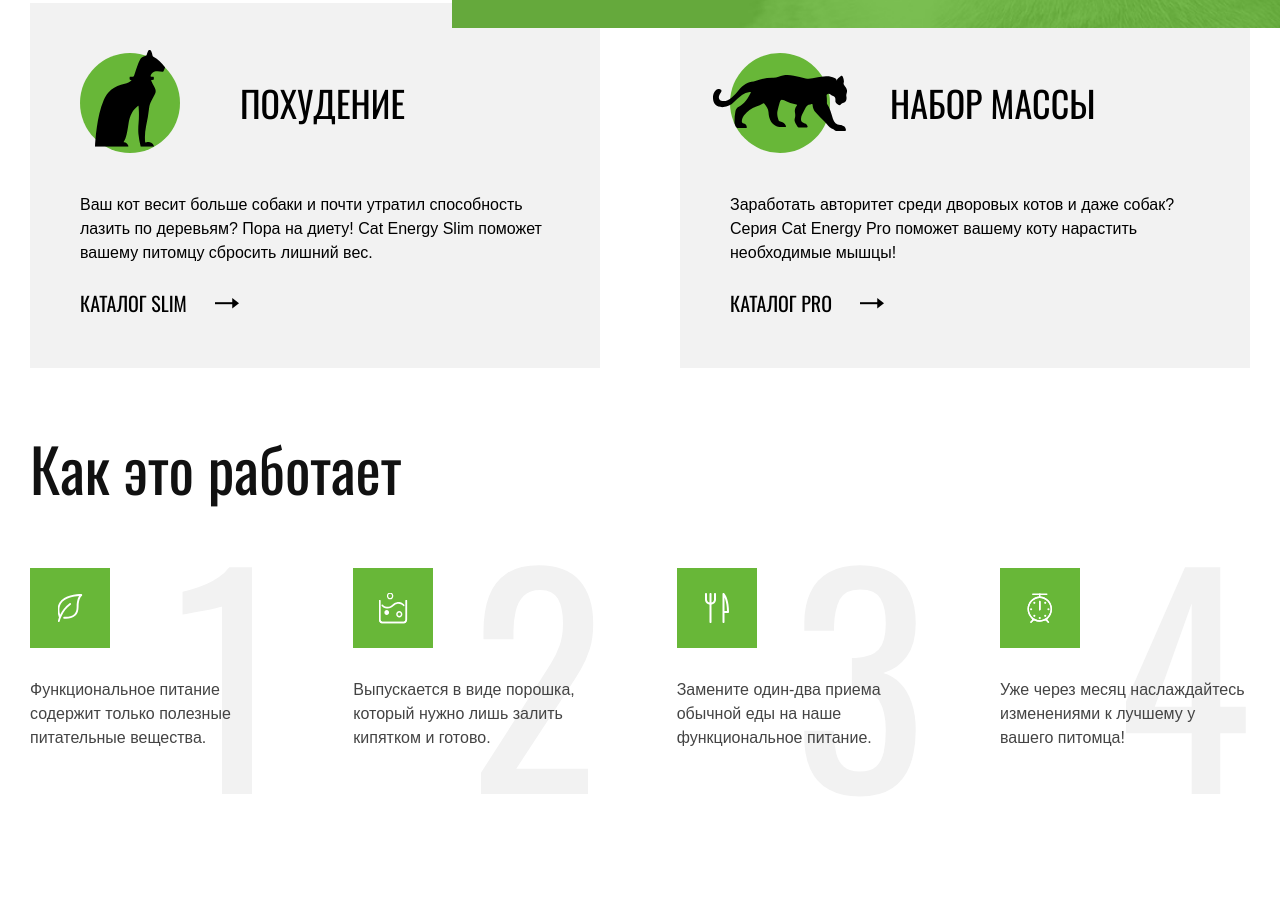
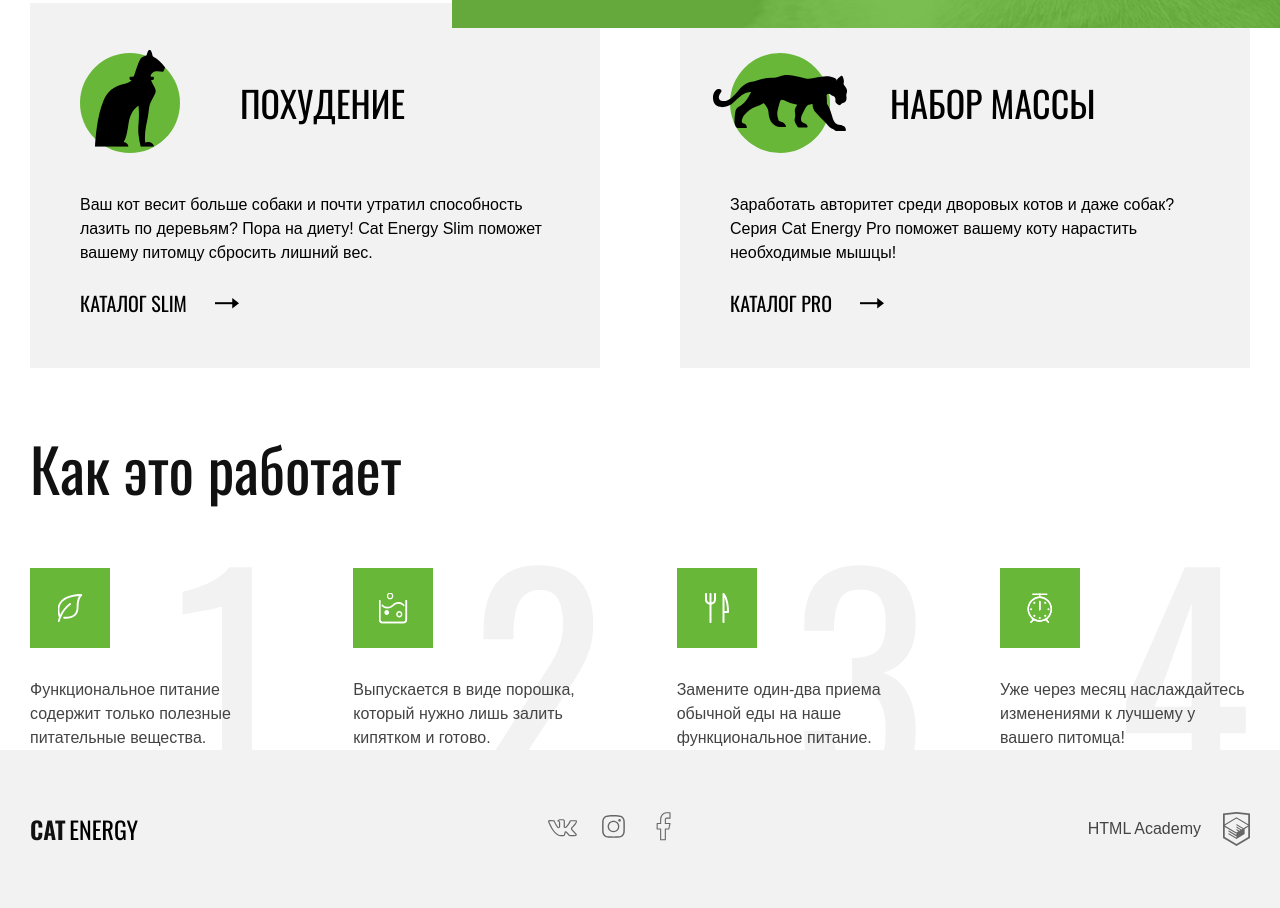
Before and after one commit to mariyka26/cat-energy-test, a website: page index.html in a window 1280 px wide. Shown: the part 772-1680 px from the top of the page. Before the commit the page ends 1580 px from the top, so only its background shows below. Drawn offline with Linux system fonts and the light colour scheme.

Commit message:
feat: add footer

```diff
--- a/index.html
+++ b/index.html
@@ -174,5 +174,67 @@
         </div>
       </section>
     </main>
+
+    <footer class="footer">
+      <div class="container footer__inner">
+        <div class="footer__logo__text">
+          <span class="logo__text-part logo__text-part--cat">Cat</span>
+          <span class="logo__text-part logo__text-part--energy">Energy</span>
+        </div>
+
+        <ul class="footer__social-list">
+          <li class="footer__social-item">
+            <a
+              class="footer__social-link footer__social-link--vk"
+              href="#"
+              aria-label="ВКонтакте"
+            >
+              <img
+                src="./assets/img/icon_vkontakte.svg"
+                alt="ВКонтакте"
+                class="footer__social-icon"
+              />
+            </a>
+          </li>
+          <li class="footer__social-item">
+            <a
+              class="footer__social-link footer__social-link--instagram"
+              href="#"
+              aria-label="Instagram"
+            >
+              <img
+                src="./assets/img/icon_instagram.svg"
+                alt="Instagram"
+                class="footer__social-icon"
+              />
+            </a>
+          </li>
+          <li class="footer__social-item">
+            <a
+              class="footer__social-link footer__social-link--facebook"
+              href="#"
+              aria-label="Facebook"
+            >
+              <img
+                src="./assets/img/icon_facebook.svg"
+                alt="Facebook"
+                class="footer__social-icon"
+              />
+            </a>
+          </li>
+        </ul>
+
+        <div class="footer__academy">
+          <a class="footer__academy-link" href="#">
+            <span class="footer__academy-text">HTML Academy</span>
+            <img
+              src="./assets/img/logo-html-academy.svg"
+              alt="HTML Academy"
+              class="footer__academy-logo"
+            />
+          </a>
+        </div>
+      </div>
+    </footer>
   </body>
 </html>
--- /dev/null
+++ b/src/scss/components/_footer.scss
@@ -0,0 +1,99 @@
+@use "../variables" as *;
+@use "../_mixin" as *;
+
+.footer {
+  background-color: $color-bg-gray;
+  &__inner {
+    @include container;
+    @include flex-center(row, space-between, center);
+    max-width: 1250px;
+    padding: 60px 0;
+
+    @include respond-to(mobile) {
+      @include flex-center(column, flex-start, center);
+      padding: 40px 20px 22px;
+    }
+  }
+
+  &__social-list {
+    @include flex-center(row, space-between, center);
+    width: 129px;
+    fill: $color-primary;
+    margin: 0 15px;
+
+    :hover {
+      filter: brightness(50%) contrast(80%);
+    }
+
+    @include respond-to(tablet) {
+      margin: 0 30px;
+    }
+
+    @include respond-to(mobile) {
+      padding-bottom: 20px;
+    }
+  }
+
+  &__logo__text {
+    margin: 0 15px;
+
+    @include respond-to(tablet) {
+      margin: 0 30px;
+    }
+    @include respond-to(mobile) {
+      padding-bottom: 32px;
+      border-bottom: 1px solid $color-border-gray;
+      margin: 0 0 20px;
+      width: 100%;
+      text-align: center;
+    }
+  }
+
+  .logo__text-part {
+    font-size: 24px;
+    text-transform: uppercase;
+
+    &--cat {
+      color: $color-text-accent;
+      font-weight: 600;
+    }
+  }
+
+  &__academy-link {
+    font-size: $font-size-base;
+    font-family: Arial, sans-serif;
+    color: $color-text-secondary;
+    align-items: center;
+    display: flex;
+    margin-right: 22px;
+    margin: 0 15px;
+
+    @include respond-to(tablet) {
+      margin: 0 30px;
+    }
+
+    @include respond-to(mobile) {
+      border-top: 1px solid $color-border-gray;
+      padding-top: 22px;
+      display: flex;
+      justify-content: space-between;
+      align-items: space-between;
+      width: 100%;
+      margin: 0;
+    }
+  }
+
+  &__academy {
+    @include respond-to(mobile) {
+      display: flex;
+      width: 100%;
+    }
+  }
+
+  &__academy-logo {
+    margin-left: 22px;
+    @include respond-to(mobile) {
+      margin-left: 0;
+    }
+  }
+}
--- a/src/scss/styles.scss
+++ b/src/scss/styles.scss
@@ -1,8 +1,10 @@
 @use "fonts" as *;
 @use "variables" as *;
+@use "mixin" as *;
 @use "base" as *;
+
 @use "./components/header.scss" as *;
 @use "./components/hero.scss" as *;
-@use "mixin" as *;
 @use "./components/programs.scss" as *;
 @use "./components/steps.scss" as *;
+@use "./components/footer.scss" as *;
```
Also changed, not shown: assets/img/icon_facebook.svg (added), assets/img/icon_instagram.svg (added), assets/img/icon_vkontakte.svg (added), assets/img/logo-html-academy.svg (added), styles.css.
